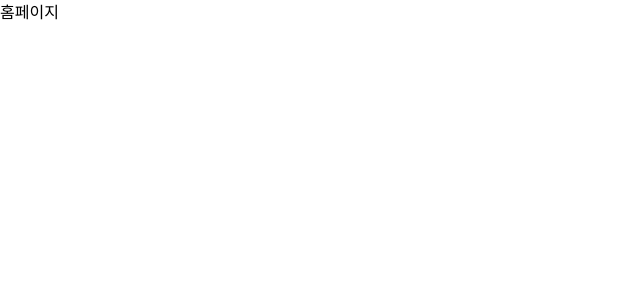
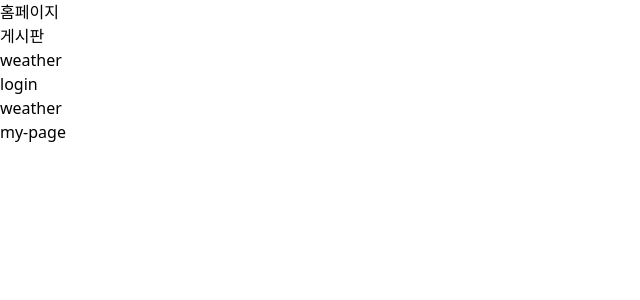
Before and after one commit to dev-vming/eat-the-weather, a Next.js app: page / in a window 1280 px wide. Shown: the top 300 px of the page, without its empty margins (0-640 px from the left). Built offline with nearby package versions, Linux system fonts and the light colour scheme.

Commit message:
chore: #1 파일 구조

```diff
--- /dev/null
+++ b/app/login/page.tsx
@@ -0,0 +1,4 @@
+function LoginPage() {
+  return <div>LoginPage</div>;
+}
+export default LoginPage;
--- /dev/null
+++ b/app/onboarding/page.tsx
@@ -0,0 +1,4 @@
+function Onboarding() {
+  return <div>Onboarding</div>;
+}
+export default Onboarding;
--- a/app/page.tsx
+++ b/app/page.tsx
@@ -1,3 +1,26 @@
+import Link from 'next/link';
+
 export default function Home() {
-  return <div>홈페이지</div>;
+  return (
+    <div>
+      홈페이지
+      <ul>
+        <li>
+          <Link href="/posts">게시판</Link>
+        </li>
+        <li>
+          <Link href="/weather">weather</Link>
+        </li>
+        <li>
+          <Link href="/login">login</Link>
+        </li>
+        <li>
+          <Link href="/sign-up">weather</Link>
+        </li>
+        <li>
+          <Link href="/my-page">my-page</Link>
+        </li>
+      </ul>
+    </div>
+  );
 }
--- /dev/null
+++ b/app/posts/page.tsx
@@ -0,0 +1,4 @@
+function PostPage() {
+  return <div>PostPage</div>;
+}
+export default PostPage;
--- /dev/null
+++ b/app/sign-up/page.tsx
@@ -0,0 +1,4 @@
+function SignUpPage() {
+  return <div>SignUpPage</div>;
+}
+export default SignUpPage;
--- /dev/null
+++ b/app/weather/page.tsx
@@ -0,0 +1,4 @@
+function WeatehrPage() {
+  return <div>WeatehrPage</div>;
+}
+export default WeatehrPage;
```
